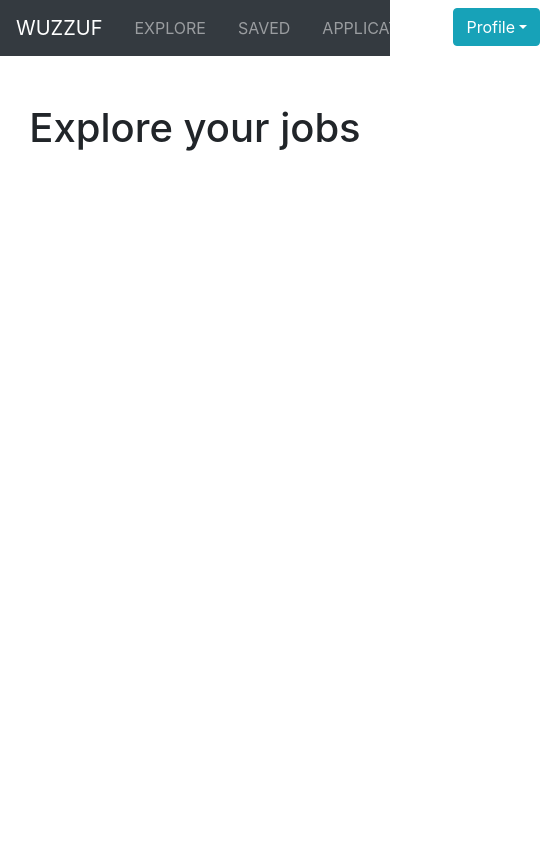
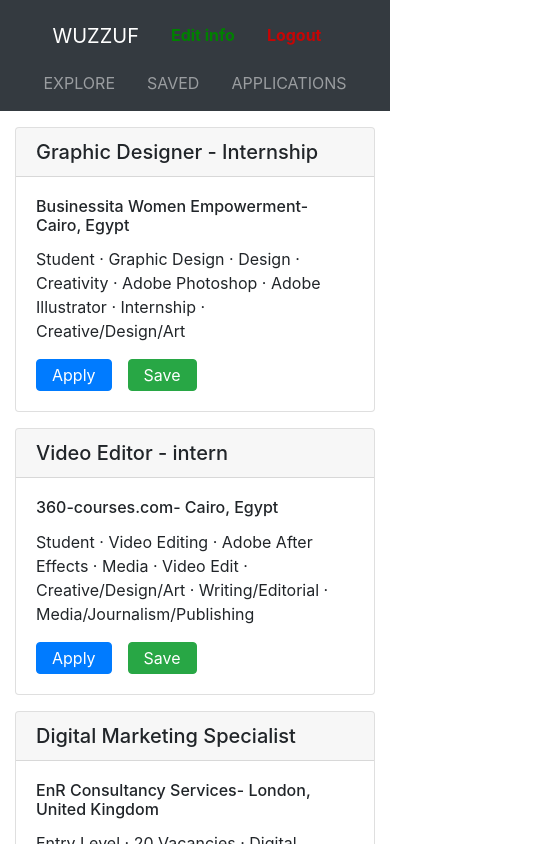
Before and after one commit to ramishenouda/WuzzufClone, a React (Create React App) app in the folder wuzzuf-clone-spa/: page /explore in a window 390 px wide. Shown: the top 844 px of the page, 540 px wide, since content can reach past the window. Built offline with nearby package versions, Linux system fonts and the light colour scheme.

Commit message:
Explore page and navbar responsive

```diff
--- a/wuzzuf-clone-spa/package.json
+++ b/wuzzuf-clone-spa/package.json
@@ -12,8 +12,10 @@
     "react-bootstrap": "^1.3.0",
     "react-datepicker": "^3.1.3",
     "react-dom": "^16.13.1",
+    "react-icons": "^3.11.0",
     "react-router-dom": "^5.2.0",
-    "react-scripts": "3.4.3"
+    "react-scripts": "3.4.3",
+    "sweetalert2": "^10.3.2"
   },
   "scripts": {
     "start": "react-scripts start",
--- a/wuzzuf-clone-spa/src/components/explore/explore-container.js
+++ b/wuzzuf-clone-spa/src/components/explore/explore-container.js
@@ -1,12 +1,112 @@
-import React, {Component} from 'react';
+import React, { Component } from 'react';
+import Swal from 'sweetalert2';
+import { Container } from 'react-bootstrap';
 
+import ExploreItem from './explore-item';
 import ExploreView from './explore-view';
 
 class Explore extends Component {
+    state = {
+        employer: false,
+        data: [
+            {
+                header: "Graphic Designer - Internship",
+                title: "Businessita Women Empowerment- Cairo, Egypt",
+                body: "Student · Graphic Design · Design · Creativity · Adobe Photoshop · Adobe Illustrator · Internship · Creative/Design/Art",
+                career: 'Software Engineer',
+                id:'1'
+            },
+            {
+                header: "Video Editor - intern",
+                title: "360-courses.com- Cairo, Egypt",
+                body: "Student · Video Editing · Adobe After Effects · Media · Video Edit · Creative/Design/Art · Writing/Editorial · Media/Journalism/Publishing",
+                career: 'Designer',
+                id:'2'
+            },
+            {
+                header: "Digital Marketing Specialist",
+                title: "EnR Consultancy Services- London, United Kingdom",
+                body: "Entry Level · 20 Vacancies · Digital Marketing · Social Media · Media · Marketing · Adobe Photoshop · Adobe Illustrator · Design · Market Research · Market Analysis · Marketing/PR/Advertising",
+                career: 'Software Engineer',
+                id:'3'
+            },
+            {
+                header: "Website Development Intern - Indonesia",
+                title: "Visit Ventures- Nozha, Cairo",
+                body: "Entry Level · Laravel · PHP · Information Technology (IT) · Computer Science · javaScript · Git · HTML5 · CSS3 · SQL · Front-End",
+                career: 'Software Engineer',
+                id:'4'
+            },
+            {
+                header: "Laravel PHP Developer",
+                title: "Businessita Women Empowerment- Cairo, Egypt",
+                body: "Student · Graphic Design · Design · Creativity · Adobe Photoshop · Adobe Illustrator · Internship · Creative/Design/Art",
+                career: 'Software Engineer',
+                id:'5'
+            }
+        ]
+    }
 
-    render(){
-        return(
-            <ExploreView />
+    applyJob = (event) => {
+        if (event.target.id === "apply") {
+            Swal.fire({
+                title: 'Are you sure?',
+                text: "You want to apply to this job!",
+                icon: 'warning',
+                showCancelButton: true,
+                confirmButtonColor: '#3085d6',
+                cancelButtonColor: '#d33',
+                confirmButtonText: 'Yes, apply it!'
+            }).then((result) => {
+                if (result.isConfirmed) {
+                    Swal.fire(
+                        'Applied',
+                        'Your request has been sent.',
+                        'success'
+                    )
+                }
+            })
+        } else if (event.target.id === "save") {
+            Swal.fire({
+                title: 'Are you sure?',
+                text: "You want to save this job!",
+                icon: 'warning',
+                showCancelButton: true,
+                confirmButtonColor: '#28a745',
+                cancelButtonColor: '#d33',
+                confirmButtonText: 'Yes, save it!'
+            }).then((result) => {
+                if (result.isConfirmed) {
+                    Swal.fire(
+                        'Saved',
+                        'Your job has been saved.',
+                        'success'
+                    )
+                }
+            })
+        }
+    }
+
+    render() {
+        const exploreItem = this.state.data.map((item) => (
+            <ExploreItem
+                data={item}
+                key={item.id}
+                state={this.state}
+                applyJob={this.applyJob}
+            />
+        ));
+
+        return (
+            <Container className="mt-3">
+                <ExploreView
+                    state={this.state}
+                    open={this.state.open}
+                    applyJob={this.applyJob}
+                    postWindow={this.postWindow}
+                />
+                {exploreItem}
+            </Container>
         );
     }
 }
--- /dev/null
+++ b/wuzzuf-clone-spa/src/components/explore/explore-item.js
@@ -0,0 +1,25 @@
+import React from 'react';
+import { Button, Card } from 'react-bootstrap';
+
+import './explore-style.css';
+
+function ExploreItem(props) {
+    return (
+        <Card className="mt-3">
+            <Card.Header as="h5"> {props.data.header} </Card.Header>
+            <Card.Body>
+                <Card.Title as="h6"> {props.data.title} </Card.Title>
+                <Card.Text> {props.data.body} </Card.Text>
+                {
+                    !props.state.employer ?
+                        <>
+                            <Button className="mr-3" variant="primary" id="apply" onClick={props.applyJob}>Apply</Button>
+                            <Button variant="success" id="save" onClick={props.applyJob}>Save</Button>
+                        </> : ''
+                }
+            </Card.Body>
+        </Card>
+    )
+}
+
+export default ExploreItem;
--- a/wuzzuf-clone-spa/src/components/explore/explore-style.css
+++ b/wuzzuf-clone-spa/src/components/explore/explore-style.css
@@ -0,0 +1,11 @@
+.add {
+    background-color: green;
+}
+.iconPlus {
+    font-size: 30px;
+    color: white
+}
+
+.card .btn {
+    padding: 3px 15px
+}
--- a/wuzzuf-clone-spa/src/components/explore/explore-view.js
+++ b/wuzzuf-clone-spa/src/components/explore/explore-view.js
@@ -1,13 +1,14 @@
 import React from 'react';
-import { Container } from 'react-bootstrap';
+import { Button } from 'react-bootstrap';
 
+import { MdAddBox } from "react-icons/md";
 import './explore-style.css';
 
-function Explore() {
-    return(
-        <Container>
-            <h1 className="text-center mt-5"> Explore your jobs </h1>
-        </Container>
+function Explore(props) {
+    return (
+        <div className="post">
+            {props.state.employer ? <Button variant="success" onClick={props.postWindow}> Post <MdAddBox className="pl-1 iconPlus" /> </Button> : ''}
+        </div>
     );
 }
 
--- a/wuzzuf-clone-spa/src/components/home/home-view.js
+++ b/wuzzuf-clone-spa/src/components/home/home-view.js
@@ -1,4 +1,5 @@
 import React from 'react'
+
 import './home-style.css'
 
 function HomeView (props) {
--- a/wuzzuf-clone-spa/src/components/navbar/navbar-container.js
+++ b/wuzzuf-clone-spa/src/components/navbar/navbar-container.js
@@ -1,14 +1,15 @@
 import React, {Component} from 'react'
-import { MainNavbarView, LoggedInNavbarView } from './navbar-view'
+import { LoggedInNavbarView } from './navbar-view'
 
 class Navbar extends Component{
     state= {
         authenticated: false,
+        isSmallScreen: window.innerWidth < 768 ? true : false,
     }
 
     render() {
         return(
-            <LoggedInNavbarView />
+            <LoggedInNavbarView isSmallScreen={this.state.isSmallScreen}/>
         );
     }
 }
--- a/wuzzuf-clone-spa/src/components/navbar/navbar-style.css
+++ b/wuzzuf-clone-spa/src/components/navbar/navbar-style.css
@@ -1,16 +1,52 @@
+/*start of navbar*/
+.nav .container {
+    width: auto;
+}
+.navbar li{
+    display: inline-block;
+    list-style: none;
+}
+.navbar ul{
+    padding-inline-start: 0;
+}
+.upper-nav li {
+    margin-top: 15px;
+}
+.lower-nav {
+    text-align: center !important;
+    padding: 0 !important;
+}
+.green {
+    color: green !important;
+    font-weight: bold;
+}
+.red {
+    color: rgb(197, 5, 5) !important;
+    font-weight: bold;
+}
+.navbar-dark .navbar-brand { cursor: pointer;}
+.navbar {
+    min-width: fit-content;
+    width: 100%;
+    background-color: #343a40 ;
+}
+/*End of navbar*/
+
+/*Start of links*/
 .link {
     text-decoration: none;
     color: rgba(255, 255, 255, 0.5);
     padding-right: 0.5rem;
     padding-left: 0.5rem;
-    display: block;
     padding: 0.5rem 1rem;
 }
 .link:hover {
     color: rgb(231, 231, 231);
     text-decoration: none;
 }
+/*End of links*/
 
+/*Start of Dropdown*/
 .DropdownItem {
     display: block;
     width: 100%;
@@ -34,3 +70,4 @@
     text-decoration: none;
     background-color: #007bff;
 }
+/*End of Dropdown*/
--- a/wuzzuf-clone-spa/src/components/navbar/navbar-view.js
+++ b/wuzzuf-clone-spa/src/components/navbar/navbar-view.js
@@ -23,27 +23,63 @@
     )
 }
 
-function LoggedInNavbarView() {
-    return (
-        <>
-            <Navbar bg="dark" variant="dark">
+function LoggedInNavbarView(props) {
+    let form;
+
+    if (props.isSmallScreen) {
+        form = (
+            <div className="nav">
+                <Navbar className="upper-nav" bg="dark" variant="dark">
+                    <Container>
+                        <Navbar.Brand>WUZZUF</Navbar.Brand>
+                        <ul>
+                            <li>
+                                <Link to="/editInfo" className="link green">Edit info</Link>
+                            </li>
+                            <li>
+                                <Link to="/login" className="link red">Logout</Link>
+                            </li>
+                        </ul>
+                    </Container>
+                </Navbar>
+                <Navbar className="lower-nav">
+                   <Container>
+                    <ul>
+                            <li>
+                                <Link to="/explore" className="link">EXPLORE</Link>
+                            </li>
+                            <li>
+                                <Link to="/saved" className="link">SAVED</Link>
+                            </li>
+                            <li>
+                                <Link to="/applications" className="link">APPLICATIONS</Link>
+                            </li>
+                        </ul>
+                   </Container>
+                </Navbar>
+            </div>
+        );
+    } else {
+        form = (
+            <Navbar className="navbar" bg="dark" variant="dark">
                 <Container>
-                    <Link to="/"> <Navbar.Brand>WUZZUF</Navbar.Brand> </Link>
+                    <Navbar.Brand>WUZZUF</Navbar.Brand>
                     <Nav className="mr-auto">
                         <Link to="/explore" className="link">EXPLORE</Link>
                         <Link to="/saved" className="link">SAVED</Link>
                         <Link to="/applications" className="link">APPLICATIONS</Link>
-                        <DropdownButton id="dropdown-basic-button" title="Profile" variant="info">
-                            <Link to="/editInfo" className="DropdownItem">Edit info</Link>
-                            <Link to="/login" className="DropdownItem">Logout</Link>
-                            {/* <Dropdown.Item href="#/action-1">Edit info</Dropdown.Item>
-                            <Dropdown.Item href="#/action-2">Logout</Dropdown.Item> */}
-                        </DropdownButton>
                     </Nav>
+                    <DropdownButton id="dropdown-basic-button" title="Profile" variant="info">
+                        <Link to="/editInfo" className="DropdownItem">Edit info</Link>
+                        <Link to="/login" className="DropdownItem">Logout</Link>
+
+                    </DropdownButton>
                 </Container>
-
             </Navbar>
-        </>
+        );
+    }
+    return (
+        form
     )
 }
 
```
Also changed, not shown: wuzzuf-clone-spa/src/components/pop-window/post-window.js (added, +13 -0 lines), wuzzuf-clone-spa/src/components/pop-window/popWindowStyle.css (added), 1 other file (tests, documents, lock files or other folders).
